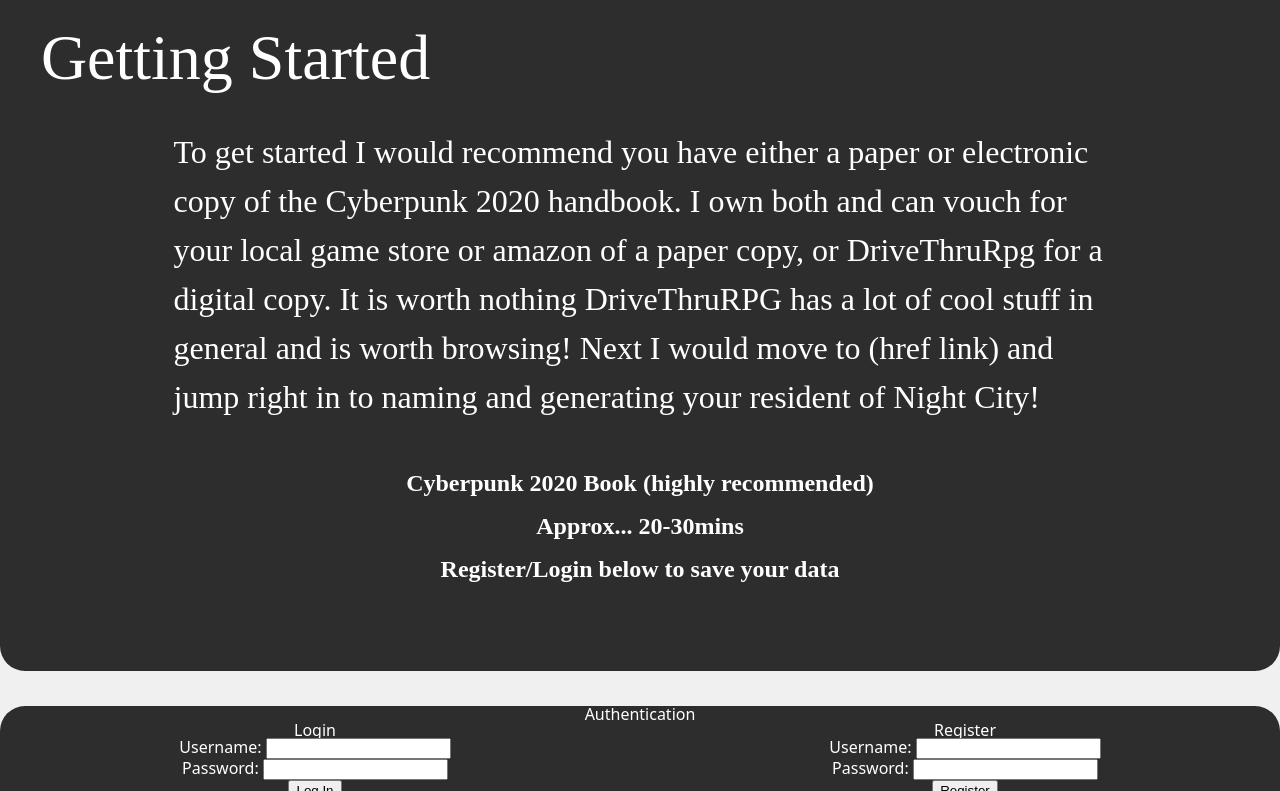
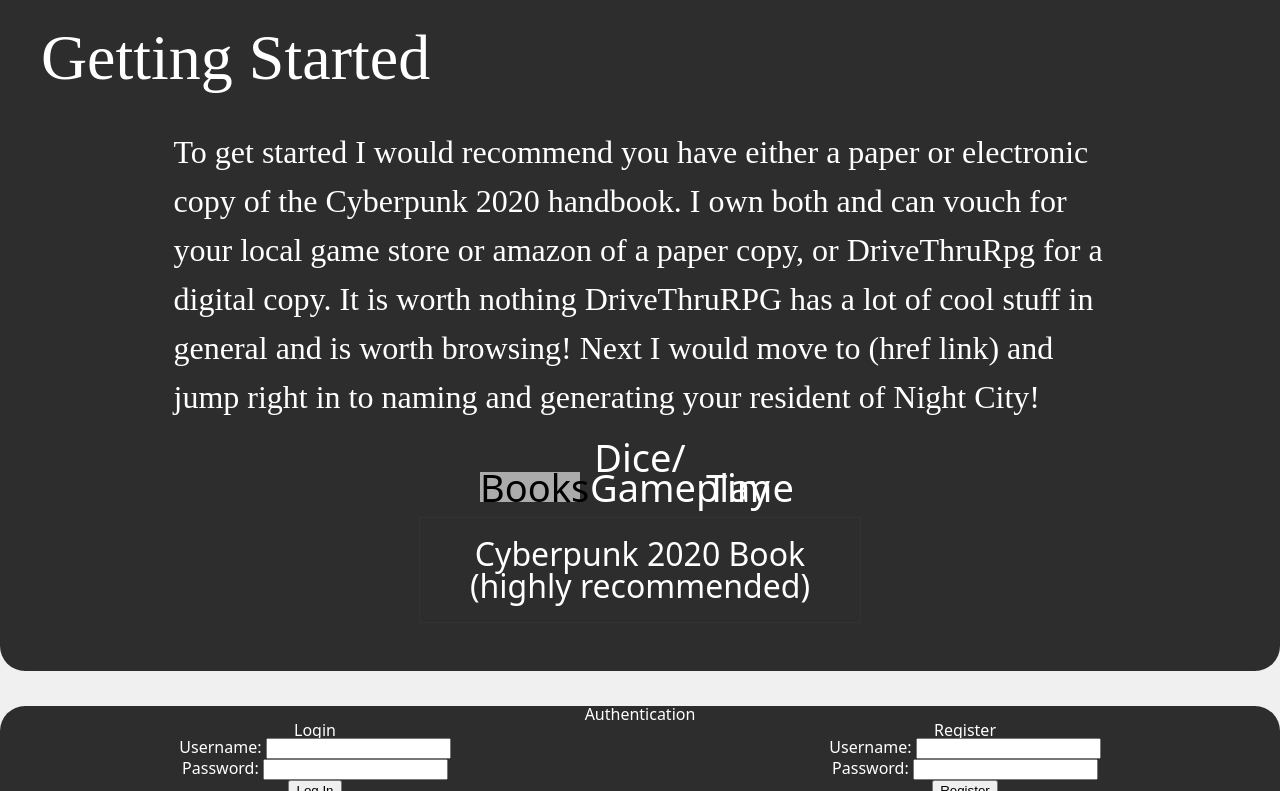
Before and after one commit to ManInRobes/FinalProjectGIT418GabrielHolmquist, a website: page index.html in a window 1280 px wide. Shown: the part 2411-3202 px from the top of the page. Drawn offline with nearby package versions, Linux system fonts and the light colour scheme; a web font is replaced by a local one.

Commit message:
Final push

```diff
--- a/index.html
+++ b/index.html
@@ -18,18 +18,6 @@
 <link rel="stylesheet" type="text/css" href="https://cdn.jsdelivr.net/npm/slick-carousel@1.8.1/slick/slick-theme.css"/>
 
 <script type="text/javascript" src="https://cdn.jsdelivr.net/npm/slick-carousel@1.8.1/slick/slick.min.js"></script>
-
-<script type="text/javascript">
-  $(document).ready(function(){
-    $('.slider').slick({
-      autoplay: true,
-      dots: true,
-      infinite: true,
-      slidesToShow: 3,
-      slidesToScroll: 1
-    });
-  });
-</script>
 
 </head>
 
@@ -79,11 +67,24 @@
     <section id="GettingStarted">
         <h2>Getting Started</h2>
         <p>To get started I would recommend you have either a paper or electronic copy of the Cyberpunk 2020 handbook. I own both and can vouch for your local game store or amazon of a paper copy, or DriveThruRpg for a digital copy. It is worth nothing DriveThruRPG has a lot of cool stuff in general and is worth browsing!  Next I would move to (href link) and jump right in to naming and generating your resident of Night City!  </p>
-        <ul>
+        <!-- <ul>
             <li>Cyberpunk 2020 Book (highly recommended)</li>
             <li>Approx... 20-30mins</li>
             <li>Register/Login below to save your data</li>
-        </ul>
+        </ul> -->
+
+        <div class="tab-container">
+            <div class="tabs">
+                <a class="tab active">Books</a>
+                <a class="tab">Dice/ Gameplay</a>
+                <a class="tab">Time</a>
+            </div>
+            <div class="tab-panes">
+                <div class="tab-pane active">Cyberpunk 2020 Book (highly recommended)</div>
+                <div class="tab-pane">D10 dice</div>
+                <div class="tab-pane" >About 20 - 30Mins</div>
+            </div>
+        </div>
     </section>
 
     <section id="authSection" class="form-container">
--- a/package.json
+++ b/package.json
@@ -4,6 +4,7 @@
     "@workos-inc/node": "^9.1.1",
     "cookie-parser": "^1.4.7",
     "csrf-csrf": "^4.0.3",
-    "slick-carousel": "^1.8.1"
+    "slick-carousel": "^1.8.1",
+    "tabs": "^0.2.0"
   }
 }
--- a/script.js
+++ b/script.js
@@ -25,15 +25,25 @@ function generateId() {
 
 // Slick
 
-$(document).ready(function(){
+  $(document).ready(function(){
     $('.slider').slick({
+      autoplay: true,
       dots: true,
-      infinite: false, // Prevents clone misalignment
-      speed: 500,
+      infinite: true,
       slidesToShow: 3,
-      slidesToScroll: 1,
+      slidesToScroll: 1
     });
   });
+
+// $(document).ready(function(){
+//     $('.slider').slick({
+//       dots: true,
+//       infinite: false, // Prevents clone misalignment
+//       speed: 500,
+//       slidesToShow: 3,
+//       slidesToScroll: 1,
+//     });
+//   });
 
 // FIRST-VISIT / RETURNING VISITOR LOGIC
 
@@ -82,6 +92,31 @@ function toggleDarkMode() {
     if (toggleBtn) toggleBtn.classList.toggle('theme-toggle--toggled');
     localStorage.setItem('darkMode', document.body.classList.contains('dark-mode'));
 }
+
+// Tabs
+document.addEventListener('DOMContentLoaded', () => {
+    // Select the container
+    const container = document.querySelector('.tab-container');
+
+    // Select all tabs and panes
+    const tabs = container.querySelectorAll('.tab');
+    const panes = container.querySelectorAll('.tab-pane');
+
+    // Add click event listener to each tab
+    tabs.forEach((tab, index) => {
+        tab.addEventListener('click', () => {
+            // Remove active class from all tabs
+            tabs.forEach(t => t.classList.remove('active'));
+
+            // Remove active class from all panes
+            panes.forEach(p => p.classList.remove('active'));
+
+            // Add active class to the clicked tab and the corresponding pane
+            tab.classList.add('active');
+            panes[index].classList.add('active');
+        });
+    });
+});
 
 
 // AUTH UI
--- a/styles.css
+++ b/styles.css
@@ -197,6 +197,48 @@ h1{
     top: 35px;
     height: 55px;
 }
+
+
+    .tab-container{
+        width:60%;
+        margin:100px auto auto auto;
+        font-size: 32px;
+    }
+
+    .tabs{
+        height: 30px;
+        line-height: 30px;
+        font-size: 38px;
+    }
+
+    .tabs .tab {
+        display:inline-block;
+        cursor:pointer;
+        width:100px;
+        text-align:center;
+    }
+
+    .tabs .active {
+        background-color: #efefefa6;
+        color: #000;
+    }
+
+    .tab-panes .tab-pane{
+        border:1px solid #333333;
+        width:400px;
+        padding:20px;
+        display: none
+    }
+    .tab-panes .active{
+        position: relative;
+        display: block;
+        top: 45px;
+        margin: 0 auto;
+
+    }
+
+
+
 
 #status{
     font-family: 'Karantina', system-ui, sans-serif;
```
Also changed, not shown: 1 other file.
